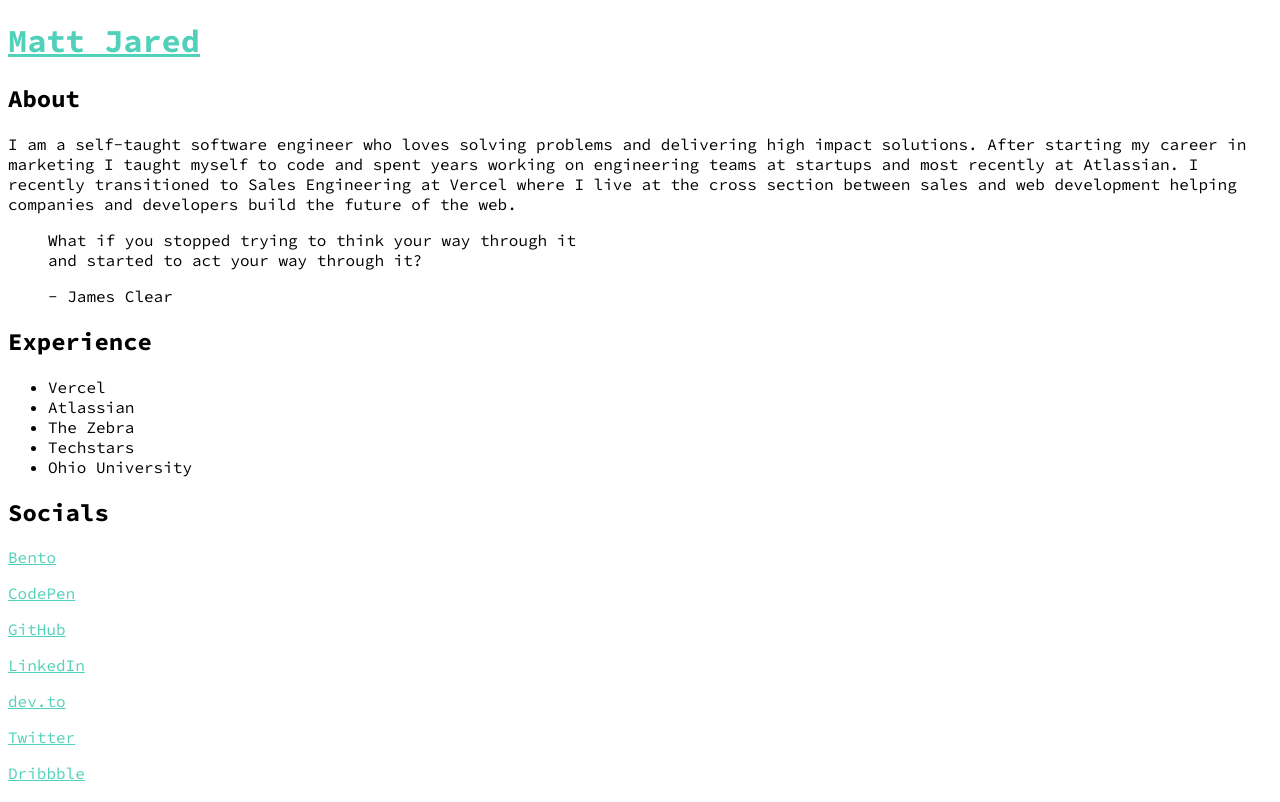
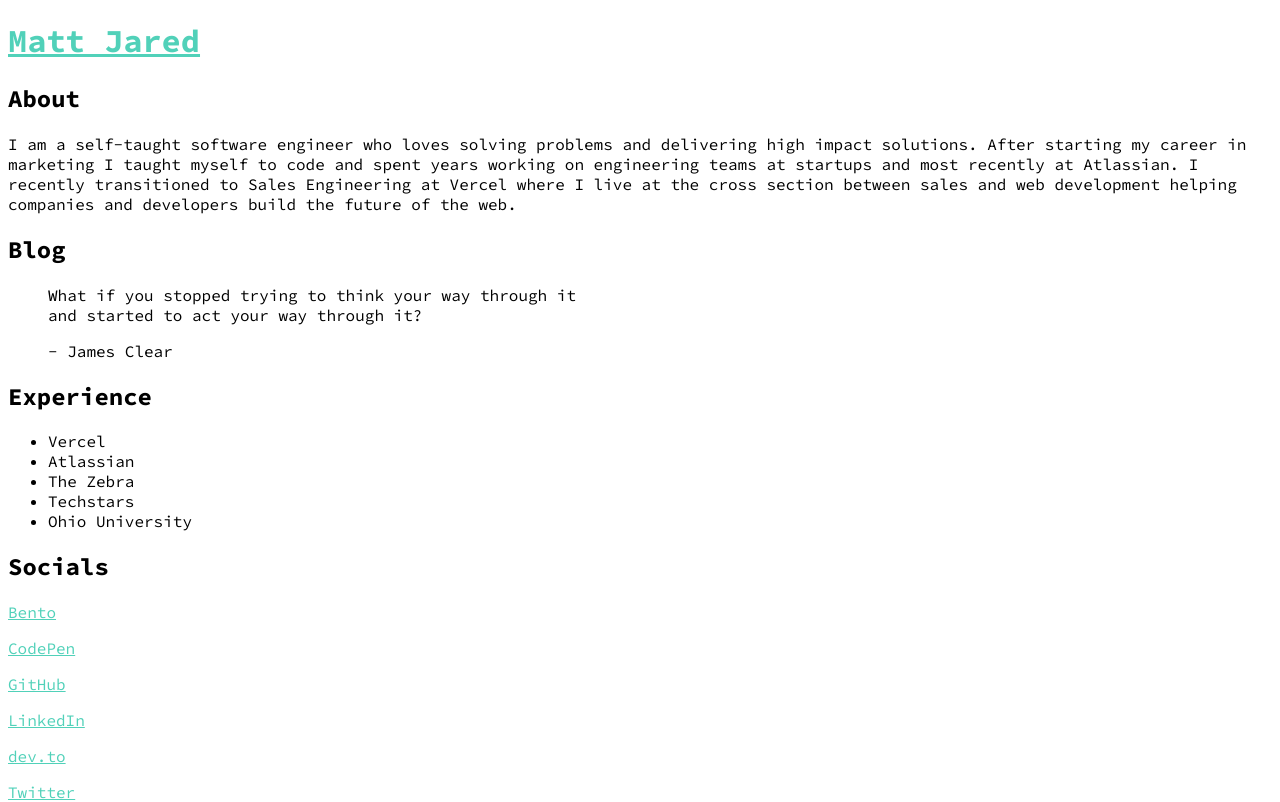
Before and after one commit to mattjared/personal-site, a Next.js app: page / in a window 1280 px wide. Shown: the top 802 px of the page. Built offline with nearby package versions, Linux system fonts and the light colour scheme.

Commit message:
committing

```diff
--- a/app/BlogGrid.js
+++ b/app/BlogGrid.js
@@ -34,14 +34,14 @@ export default async function BlogGrid() {
   return (
     <Box>
       <h2 className="text-2xl font-semibold mb-2">Blog</h2>
-      {content.map((post, i) => {
+      {/* {content.map((post, i) => {
         return (
           <div key={i} className="mb-3">
             <h3>{post.title}</h3>
             <p>{post.postDate}</p>
           </div>
         )
-      })}
+      })} */}
     </Box>
   )
 }
--- a/app/page.js
+++ b/app/page.js
@@ -16,7 +16,7 @@ export default function Home() {
           <Box headline={site.about.heading} text={site.about.bio}/>
         </section>
         <section>
-          {/* <BlogGrid /> */}
+          <BlogGrid />
         </section>
         <blockquote className="pl-8 ml-0 my-11  w-full border-l-4 border-current">
           <p className="text-3xl mb-4 font-semibold">
```
